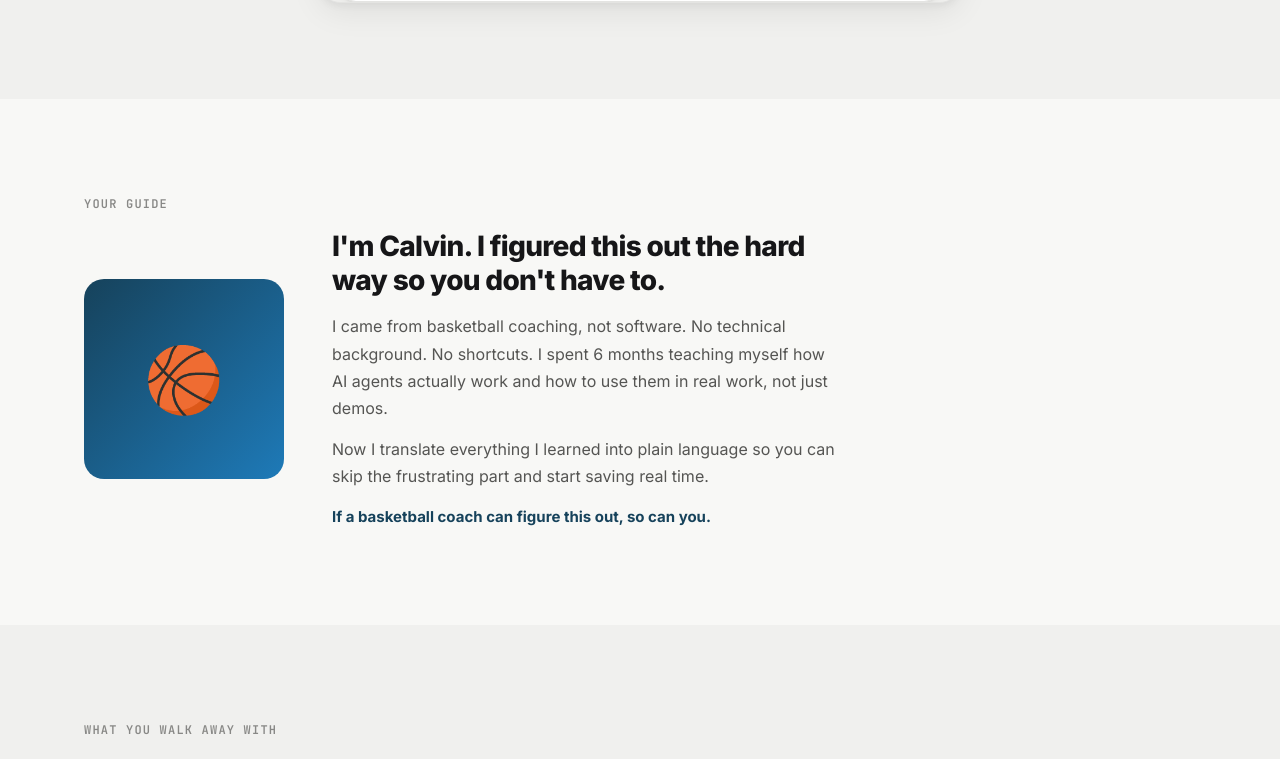
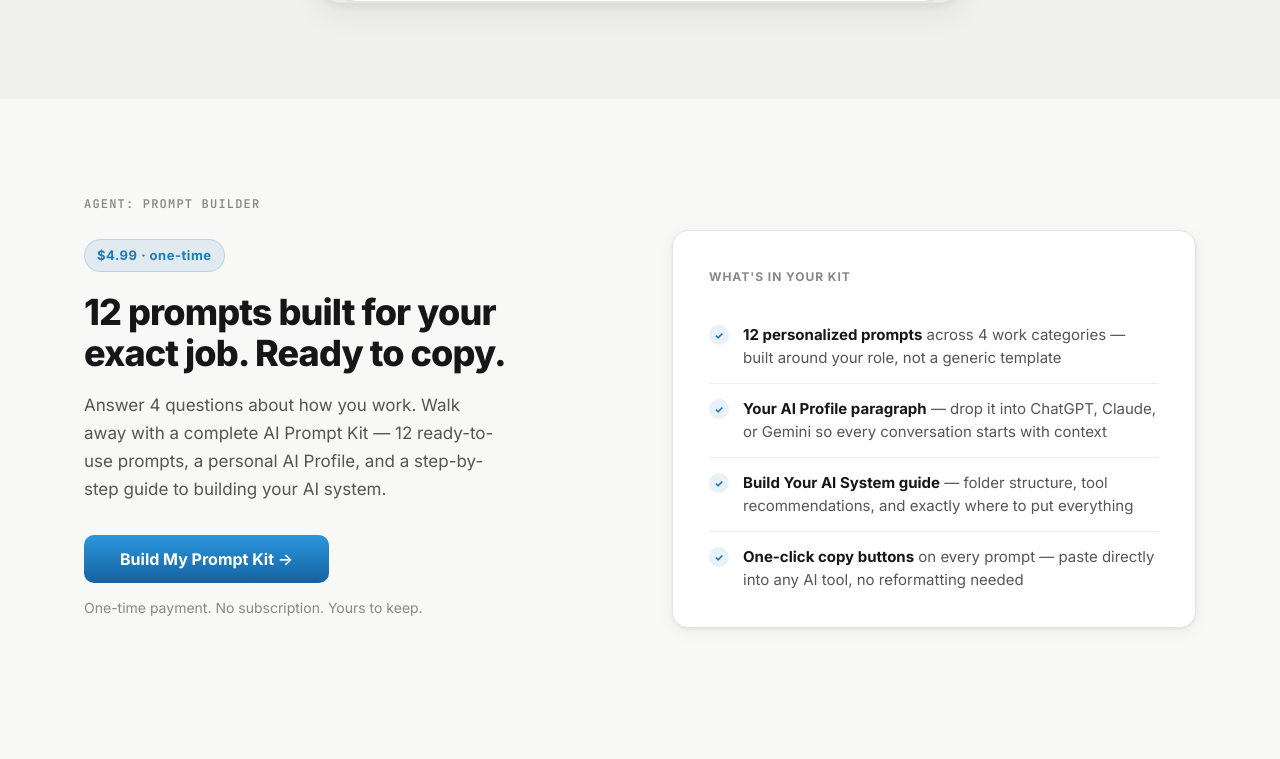
Before and after one commit to coolcalvin457-tech/agent-timesaver-nextjs, a Next.js app: page / in a window 1280 px wide. Shown: the part 1994-2753 px from the top of the page. Built offline with nearby package versions, Linux system fonts and the light colour scheme.

Commit message:
Add Prompt Builder section to home page

```diff
--- a/app/globals.css
+++ b/app/globals.css
@@ -2082,3 +2082,88 @@ input, textarea {
     padding: 36px 24px;
   }
 }
+
+
+/* ── AGENT: Prompt Builder Section ───────────────────────── */
+
+.prompt-builder-layout {
+  display: grid;
+  grid-template-columns: 1fr 1fr;
+  gap: 64px;
+  align-items: center;
+}
+
+.price-badge {
+  display: inline-block;
+  font-size: 0.8125rem;
+  font-weight: 700;
+  letter-spacing: 0.04em;
+  color: var(--cta);
+  background: rgba(30, 122, 184, 0.1);
+  border: 1px solid rgba(30, 122, 184, 0.2);
+  padding: 5px 12px;
+  border-radius: 100px;
+}
+
+.kit-preview-card {
+  background: var(--surface);
+  border: 1px solid var(--border);
+  border-radius: var(--radius-card);
+  padding: 36px;
+  box-shadow: var(--shadow-card);
+}
+
+.kit-preview-label {
+  font-size: 0.75rem;
+  font-weight: 700;
+  letter-spacing: 0.08em;
+  text-transform: uppercase;
+  color: var(--text-muted);
+  margin-bottom: 24px;
+}
+
+.kit-item {
+  display: flex;
+  align-items: flex-start;
+  gap: 14px;
+  padding: 14px 0;
+  border-bottom: 1px solid var(--border-subtle);
+}
+
+.kit-item:last-child {
+  border-bottom: none;
+  padding-bottom: 0;
+}
+
+.kit-item-check {
+  width: 20px;
+  height: 20px;
+  border-radius: 50%;
+  background: rgba(30, 122, 184, 0.1);
+  display: flex;
+  align-items: center;
+  justify-content: center;
+  flex-shrink: 0;
+  margin-top: 1px;
+  font-size: 0.625rem;
+  color: var(--cta);
+  font-weight: 800;
+}
+
+.kit-item-text {
+  font-size: 0.9375rem;
+  line-height: 1.5;
+  color: var(--text-secondary);
+}
+
+.kit-item-text strong {
+  color: var(--text-primary);
+  font-weight: 600;
+}
+
+@media (max-width: 768px) {
+  .prompt-builder-layout {
+    grid-template-columns: 1fr;
+    gap: 40px;
+  }
+}
--- a/app/page.tsx
+++ b/app/page.tsx
@@ -80,7 +80,94 @@ export default function Home() {
           </div>
         </section>
 
-        {/* ── Section 4: The Guide ─────────────────────────────────────── */}
+        {/* ── Section 4: AGENT: Prompt Builder ────────────────────────── */}
+        <section className="section" id="prompt-builder">
+          <div className="container">
+            <div className="section-label">AGENT: Prompt Builder</div>
+            <div className="prompt-builder-layout">
+
+              {/* Left: copy */}
+              <div>
+                <div style={{ marginBottom: "20px" }}>
+                  <span className="price-badge">$4.99 · one-time</span>
+                </div>
+                <h2
+                  className="heading-1"
+                  style={{ marginBottom: "16px", maxWidth: "440px" }}
+                >
+                  12 prompts built for your exact job. Ready to copy.
+                </h2>
+                <p
+                  className="body-lg"
+                  style={{
+                    color: "var(--text-secondary)",
+                    maxWidth: "420px",
+                    marginBottom: "32px",
+                  }}
+                >
+                  Answer 4 questions about how you work. Walk away with a
+                  complete AI Prompt Kit — 12 ready-to-use prompts, a
+                  personal AI Profile, and a step-by-step guide to building
+                  your AI system.
+                </p>
+                <a href="/prompt-builder" className="btn btn-primary btn-lg">
+                  Build My Prompt Kit →
+                </a>
+                <p
+                  style={{
+                    marginTop: "14px",
+                    fontSize: "0.875rem",
+                    color: "var(--text-muted)",
+                  }}
+                >
+                  One-time payment. No subscription. Yours to keep.
+                </p>
+              </div>
+
+              {/* Right: kit preview card */}
+              <div className="kit-preview-card">
+                <div className="kit-preview-label">What&apos;s in your kit</div>
+
+                <div className="kit-item">
+                  <div className="kit-item-check">✓</div>
+                  <div className="kit-item-text">
+                    <strong>12 personalized prompts</strong> across 4 work
+                    categories — built around your role, not a generic template
+                  </div>
+                </div>
+
+                <div className="kit-item">
+                  <div className="kit-item-check">✓</div>
+                  <div className="kit-item-text">
+                    <strong>Your AI Profile paragraph</strong> — drop it into
+                    ChatGPT, Claude, or Gemini so every conversation starts
+                    with context
+                  </div>
+                </div>
+
+                <div className="kit-item">
+                  <div className="kit-item-check">✓</div>
+                  <div className="kit-item-text">
+                    <strong>Build Your AI System guide</strong> — folder
+                    structure, tool recommendations, and exactly where to
+                    put everything
+                  </div>
+                </div>
+
+                <div className="kit-item">
+                  <div className="kit-item-check">✓</div>
+                  <div className="kit-item-text">
+                    <strong>One-click copy buttons</strong> on every prompt —
+                    paste directly into any AI tool, no reformatting needed
+                  </div>
+                </div>
+              </div>
+
+            </div>
+          </div>
+        </section>
+
+        {/* ── Section 5: The Guide ─────────────────────────────────────── */}
         <section className="section" id="about">
           <div className="container">
             <div className="section-label">Your guide</div>
@@ -336,9 +423,10 @@ export default function Home() {
               <ul className="footer-nav">
                 <li><a href="#home">Home</a></li>
                 <li><a href="#timesaver">AGENT: Timesaver</a></li>
-                <li><a href="#content">Guides</a></li>
-                <li><a href="#content">Courses</a></li>
-                <li><a href="#content">Community</a></li>
+                <li><a href="#prompt-builder">AGENT: Prompt Builder</a></li>
+                <li><a href="/blog">Blogs</a></li>
+                <li><a href="/guides">Guides</a></li>
+                <li><a href="/community">Community</a></li>
               </ul>
             </nav>
 
```
